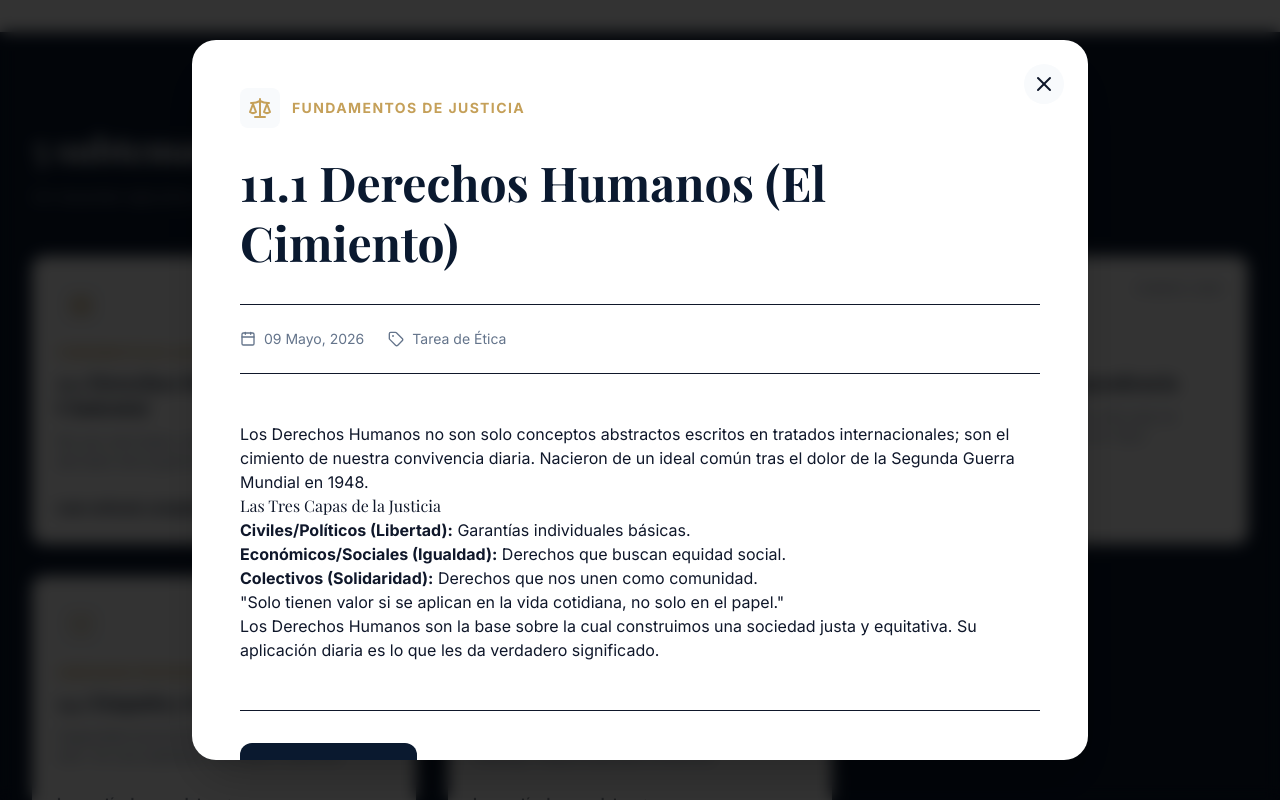
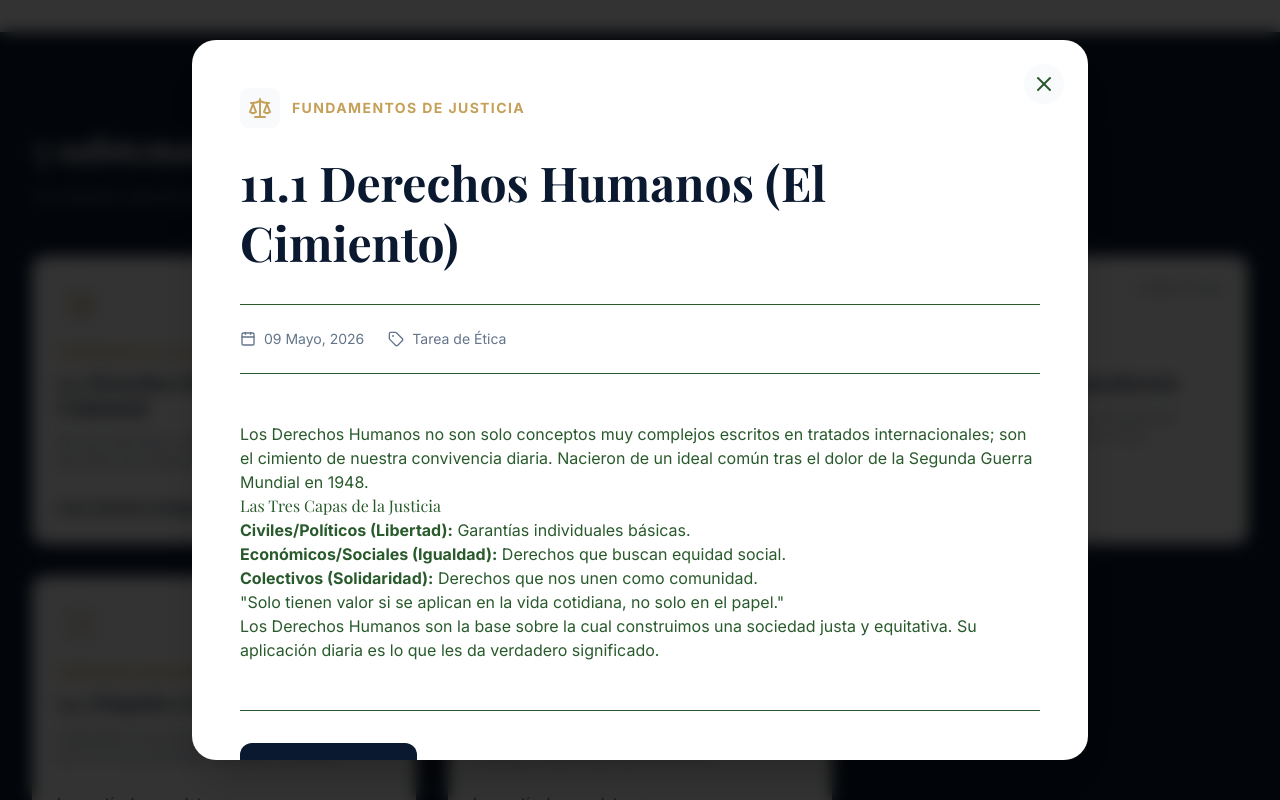
Before and after one commit to JordanZ99/Evidencia_3_Etica, a Next.js app: page / in a window 1280 px wide. Both pictures are taken after a click on the element 224 px from the left and 2070 px from the top of the page. Shown: the part 1670-2470 px from the top of the page. Built offline with nearby package versions, Linux system fonts and the light colour scheme; a web font is replaced by a local one.

Commit message:
Removed dark mode and finalized UI

```diff
--- a/src/app/globals.css
+++ b/src/app/globals.css
@@ -3,8 +3,8 @@
 
 :root {
   --background: #ffffff;
-  --foreground: #0f172a;
-  --primary: #0a192f;
+  --foreground: #295a2c;
+  --primary: #92da73;
   --primary-foreground: #ffffff;
   --secondary: #c5a059;
   --secondary-foreground: #ffffff;
@@ -26,19 +26,6 @@
   --font-sans: "Inter", sans-serif;
 }
 
-@media (prefers-color-scheme: dark) {
-  :root {
-    --background: #0a192f;
-    --foreground: #f8fafc;
-    --primary: #112240;
-    --primary-foreground: #ffffff;
-    --secondary: #c5a059;
-    --accent: #1d2d50;
-    --muted: #8892b0;
-    --border: #233554;
-  }
-}
-
 body {
   background: var(--background);
   color: var(--foreground);
@@ -46,7 +33,12 @@ body {
   scroll-behavior: smooth;
 }
 
-h1, h2, h3, h4, h5, h6 {
+h1,
+h2,
+h3,
+h4,
+h5,
+h6 {
   font-family: var(--font-serif);
 }
 
@@ -56,8 +48,3 @@ h1, h2, h3, h4, h5, h6 {
   -webkit-backdrop-filter: blur(10px);
   border-bottom: 1px solid rgba(0, 0, 0, 0.1);
 }
-
-.dark .glass-nav {
-  background: rgba(10, 25, 47, 0.7);
-  border-bottom: 1px solid rgba(255, 255, 255, 0.1);
-}
--- a/src/app/page.tsx
+++ b/src/app/page.tsx
@@ -41,7 +41,7 @@ export default function Home() {
       </section>
 
       {/* Misión Section */}
-      <section id="mision" className="py-24 bg-accent dark:bg-accent/5">
+      <section id="mision" className="py-24 bg-accent">
         <div className="max-w-7xl mx-auto px-4 sm:px-6 lg:px-8">
           <div className="grid grid-cols-1 md:grid-cols-2 gap-16 items-center">
             <motion.div
@@ -50,7 +50,7 @@ export default function Home() {
               viewport={{ once: true }}
               transition={{ duration: 0.6 }}
             >
-              <h2 className="text-4xl font-bold mb-6 text-navy dark:text-white">Ética del Diálogo e <span className="text-gold">Interdependencia</span></h2>
+              <h2 className="text-4xl font-bold mb-6 text-navy">Ética del Diálogo e <span className="text-gold">Interdependencia</span></h2>
               <p className="text-lg text-muted mb-6">
                 Creemos que la ética no es un código rígido, sino que se encuentra en el encuentro genuino con el otro. La verdad surge del diálogo auténtico y la escucha profunda.
               </p>
@@ -59,12 +59,12 @@ export default function Home() {
               </p>
             </motion.div>
             <div className="grid grid-cols-2 gap-4">
-              <div className="p-8 bg-white dark:bg-navy rounded-2xl shadow-xl border border-border mt-8">
+              <div className="p-8 bg-white rounded-2xl shadow-xl border border-border mt-8">
                 <Shield className="h-8 w-8 text-gold mb-4" />
                 <h4 className="font-bold mb-2">Justicia</h4>
                 <p className="text-xs text-muted">Defensa de los derechos fundamentales con rigor y pasión.</p>
               </div>
-              <div className="p-8 bg-white dark:bg-navy rounded-2xl shadow-xl border border-border mt-8">
+              <div className="p-8 bg-white rounded-2xl shadow-xl border border-border mt-8">
                 <Globe className="h-8 w-8 text-gold mb-4" />
                 <h4 className="font-bold mb-2">Ciudadanía</h4>
                 <p className="text-xs text-muted">Actuamos localmente con una visión global y digital.</p>
@@ -77,7 +77,7 @@ export default function Home() {
       {/* Empatía Section */}
       <section id="servicios" className="py-24">
         <div className="max-w-7xl mx-auto px-4 sm:px-6 lg:px-8 text-center mb-16">
-          <h2 className="text-4xl font-bold mb-4 text-navy dark:text-white">Excelencia a través de la <span className="text-gold">Empatía</span></h2>
+          <h2 className="text-4xl font-bold mb-4 text-navy">Excelencia a través de la <span className="text-gold">Empatía</span></h2>
           <p className="text-muted max-w-2xl mx-auto">
             La capacidad de estar en los zapatos del otro es esencial para una resolución de conflictos efectiva y una comunicación auténtica.
           </p>
@@ -92,7 +92,7 @@ export default function Home() {
             <motion.div
               key={idx}
               whileHover={{ scale: 1.05 }}
-              className="p-8 bg-accent dark:bg-accent/5 rounded-2xl text-center border border-transparent hover:border-gold transition-all"
+              className="p-8 bg-accent rounded-2xl text-center border border-transparent hover:border-gold transition-all"
             >
               <item.icon className="h-10 w-10 text-gold mx-auto mb-6" />
               <h3 className="text-xl font-bold mb-4">{item.title}</h3>
@@ -116,24 +116,24 @@ export default function Home() {
                 key={post.slug}
                 whileHover={{ y: -5 }}
                 onClick={() => setSelectedPost(post)}
-                className="bg-white dark:bg-navy p-6 rounded-xl border border-border/10 hover:shadow-2xl transition-all cursor-pointer group"
+                className="bg-white p-6 rounded-xl border border-border/10 hover:shadow-2xl transition-all cursor-pointer group"
               >
                 <div className="flex justify-between items-start mb-4">
-                  <div className="p-3 bg-accent dark:bg-accent/10 rounded-lg text-gold group-hover:scale-110 transition-transform">
+                  <div className="p-3 bg-accent rounded-lg text-gold group-hover:scale-110 transition-transform">
                     <post.icon className="h-6 w-6" />
                   </div>
                   <span className="text-[10px] uppercase tracking-widest font-bold text-muted">{post.date}</span>
                 </div>
 
                 <p className="text-xs font-bold text-gold mb-2 uppercase tracking-tight">{post.category}</p>
-                <h3 className="text-xl font-bold mb-3 leading-tight group-hover:text-gold transition-colors text-navy dark:text-white">
+                <h3 className="text-xl font-bold mb-3 leading-tight group-hover:text-gold transition-colors text-navy">
                   {post.title}
                 </h3>
                 <p className="text-sm text-muted mb-6 line-clamp-3">
                   {post.summary}
                 </p>
 
-                <span className="inline-flex items-center text-sm font-bold text-navy dark:text-white group-hover:text-gold transition-colors">
+                <span className="inline-flex items-center text-sm font-bold text-navy group-hover:text-gold transition-colors">
                   Leer artículo completo
                   <svg className="ml-2 w-4 h-4 transition-transform group-hover:translate-x-1" fill="none" stroke="currentColor" viewBox="0 0 24 24">
                     <path strokeLinecap="round" strokeLinejoin="round" strokeWidth={2} d="M17 8l4 4m0 0l-4 4m4-4H3" />
@@ -149,8 +149,7 @@ export default function Home() {
       <section className="py-20 bg-gold text-white overflow-hidden relative">
         <div className="max-w-7xl mx-auto px-4 sm:px-6 lg:px-8 relative z-10 flex flex-col md:flex-row items-center justify-between gap-8 text-center md:text-left">
           <div className="max-w-xl">
-            <h2 className="text-3xl md:text-4xl font-bold mb-4 italic">"La Tierra es un barco en peligro... Cuidar la naturaleza es defender la dignidad humana."</h2>
-            <p className="font-medium opacity-90">— Leonardo Boff, Ética Planetaria</p>
+            <h2 className="text-3xl md:text-4xl font-bold mb-4">Tras el análisis de los contenidos del Módulo 3, concluyo que la formación ética no es un complemento a mi carrera, sino una parte fundamental. La relación entre estos cinco temas revela una hoja de ruta para el actuar ciudadano:</h2>
           </div>
         </div>
         <div className="absolute right-0 top-0 opacity-10 translate-x-1/4 -translate-y-1/4">
@@ -172,25 +171,25 @@ export default function Home() {
               initial={{ scale: 0.9, opacity: 0, y: 20 }}
               animate={{ scale: 1, opacity: 1, y: 0 }}
               exit={{ scale: 0.9, opacity: 0, y: 20 }}
-              className="bg-white dark:bg-navy w-full max-w-4xl max-h-[90vh] overflow-y-auto rounded-3xl shadow-2xl relative"
+              className="bg-white w-full max-w-4xl max-h-[90vh] overflow-y-auto rounded-3xl shadow-2xl relative"
               onClick={(e) => e.stopPropagation()}
             >
               <button
                 onClick={() => setSelectedPost(null)}
-                className="absolute top-6 right-6 p-2 bg-accent dark:bg-accent/10 rounded-full hover:bg-gold hover:text-white transition-all z-10"
+                className="absolute top-6 right-6 p-2 bg-accent rounded-full hover:bg-gold hover:text-white transition-all z-10"
               >
                 <X className="h-6 w-6" />
               </button>
 
               <div className="p-8 md:p-12">
                 <div className="flex items-center gap-3 mb-6">
-                  <div className="p-2 bg-accent dark:bg-accent/10 rounded-lg text-gold">
+                  <div className="p-2 bg-accent rounded-lg text-gold">
                     <selectedPost.icon className="h-6 w-6" />
                   </div>
                   <span className="text-sm font-bold text-gold uppercase tracking-widest">{selectedPost.category}</span>
                 </div>
 
-                <h2 className="text-4xl md:text-5xl font-bold text-navy dark:text-white mb-8 leading-tight">
+                <h2 className="text-4xl md:text-5xl font-bold text-navy mb-8 leading-tight">
                   {selectedPost.title}
                 </h2>
 
@@ -206,8 +205,8 @@ export default function Home() {
                 </div>
 
                 <div
-                  className="prose prose-lg dark:prose-invert max-w-none
-                  prose-headings:text-navy dark:prose-headings:text-white
+                  className="prose prose-lg max-w-none
+                  prose-headings:text-navy
                   prose-h3:text-2xl prose-h3:mt-12 prose-h3:mb-6
                   prose-p:text-muted prose-p:leading-relaxed prose-p:mb-6
                   prose-strong:text-gold prose-blockquote:border-gold prose-blockquote:bg-accent/5 prose-blockquote:p-6 prose-blockquote:rounded-r-lg prose-blockquote:italic"
@@ -217,7 +216,7 @@ export default function Home() {
                 <div className="mt-12 pt-8 border-t border-border">
                   <button
                     onClick={() => setSelectedPost(null)}
-                    className="px-8 py-3 bg-navy dark:bg-gold text-white rounded-xl font-bold hover:scale-105 transition-transform"
+                    className="px-8 py-3 bg-navy text-white rounded-xl font-bold hover:scale-105 transition-transform"
                   >
                     Cerrar Lectura
                   </button>
--- a/src/lib/data.ts
+++ b/src/lib/data.ts
@@ -9,7 +9,7 @@ export const blogPosts = [
     icon: Scale,
     summary: "No son solo leyes, sino un 'ideal común' nacido del dolor de la guerra (1948).",
     content: `
-      <p>Los Derechos Humanos no son solo conceptos abstractos escritos en tratados internacionales; son el cimiento de nuestra convivencia diaria. Nacieron de un ideal común tras el dolor de la Segunda Guerra Mundial en 1948.</p>
+      <p>Los Derechos Humanos no son solo conceptos muy complejos escritos en tratados internacionales; son el cimiento de nuestra convivencia diaria. Nacieron de un ideal común tras el dolor de la Segunda Guerra Mundial en 1948.</p>
 
       <h3>Las Tres Capas de la Justicia</h3>
       <ul>
@@ -36,7 +36,7 @@ export const blogPosts = [
       <h3>Universalismo vs. Diferenciación</h3>
       <p>Existe un debate constante entre tratar a todos por igual ante la ley (Universalismo) y otorgar trato especial a minorías para garantizar una verdadera equidad (Modelo Diferenciado).</p>
 
-      <p>La tecnología ha creado una ciudadanía global, pero para que sea democrática, sigue necesitando un "ancla" en la identidad nacional para ser verdaderamente efectiva y representativa.</p>
+      <p>La tecnología ha creado una ciudadanía global, pero para que sea democrática, sigue necesitando un ancla en la identidad nacional para ser verdaderamente efectiva y representativa.</p>
     `
   },
   {
@@ -47,7 +47,7 @@ export const blogPosts = [
     icon: MessageSquare,
     summary: "La ética no es un código rígido, sino que se encuentra en el encuentro con el 'Otro' (Buber/Levinas).",
     content: `
-      <p>Siguiendo el pensamiento de Buber y Levinas, la ética surge en el encuentro con el "Otro". No es un conjunto de reglas frías, sino una responsabilidad que nace del diálogo.</p>
+      <p>Siguiendo el pensamiento de Buber y Levinas, la ética surge en el encuentro con el otro. No es un conjunto de reglas frías, sino una responsabilidad que nace del diálogo.</p>
 
       <p>La verdad surge del diálogo. <strong>Punto clave:</strong> La conciencia personal es la guía, pero debe equilibrarse con el bien común para no caer en un subjetivismo egoísta.</p>
 
@@ -62,7 +62,7 @@ export const blogPosts = [
     icon: Heart,
     summary: "Capacidad emocional de estar 'en los zapatos del otro'. Es una habilidad cultivable y esencial.",
     content: `
-      <p>La empatía es la capacidad emocional de estar "en los zapatos del otro". En el ámbito profesional, no es solo una cortesía, es una habilidad esencial para la excelencia.</p>
+      <p>La empatía es la capacidad emocional de estar en los zapatos del otro. En el ámbito profesional, no es solo una cortesía, es una habilidad esencial para la excelencia.</p>
 
       <p>Permite una conexión genuina y una comunicación auténtica, rompiendo barreras culturales o de lenguaje. Es una habilidad que se puede cultivar y que transforma nuestras relaciones laborales y personales.</p>
     `
```
